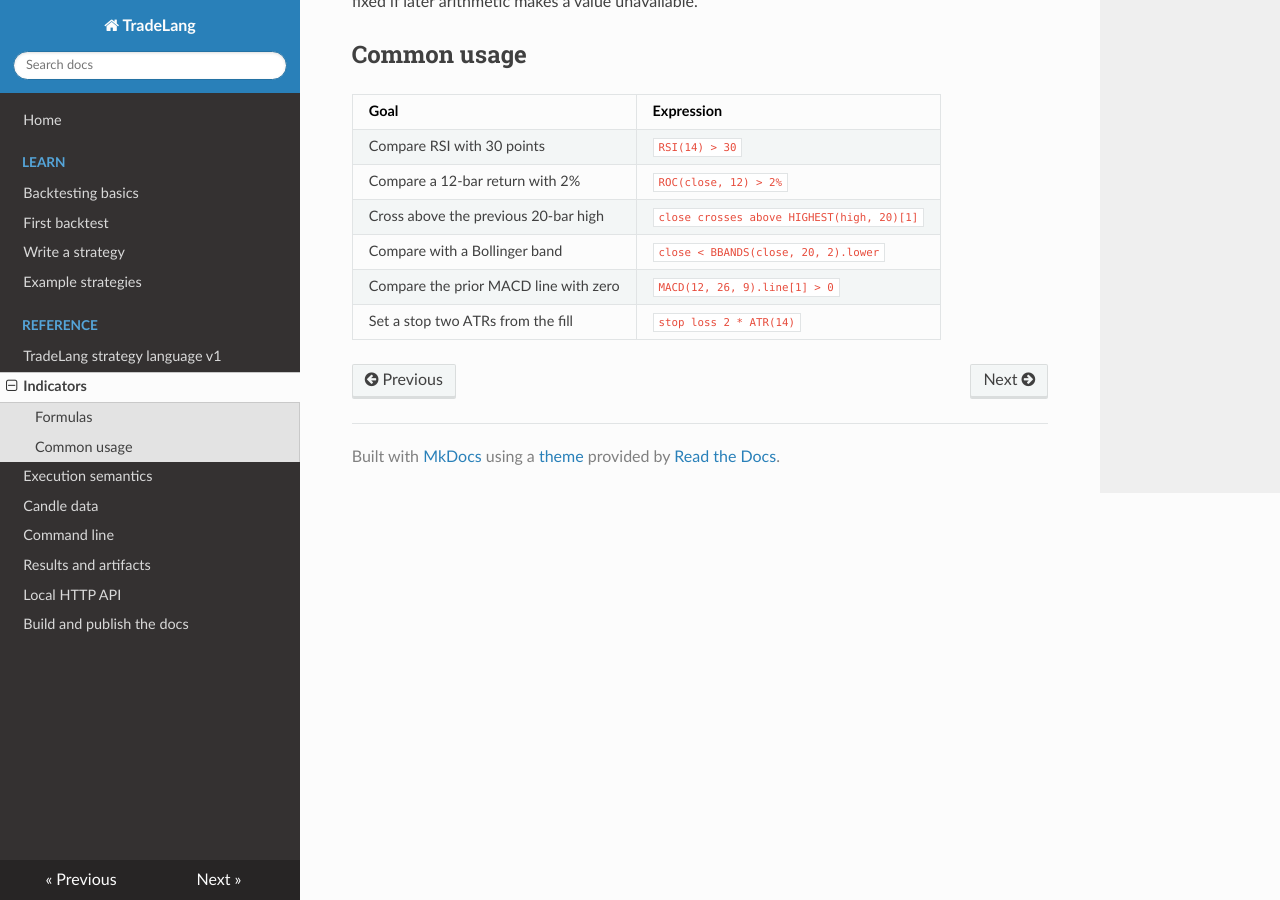
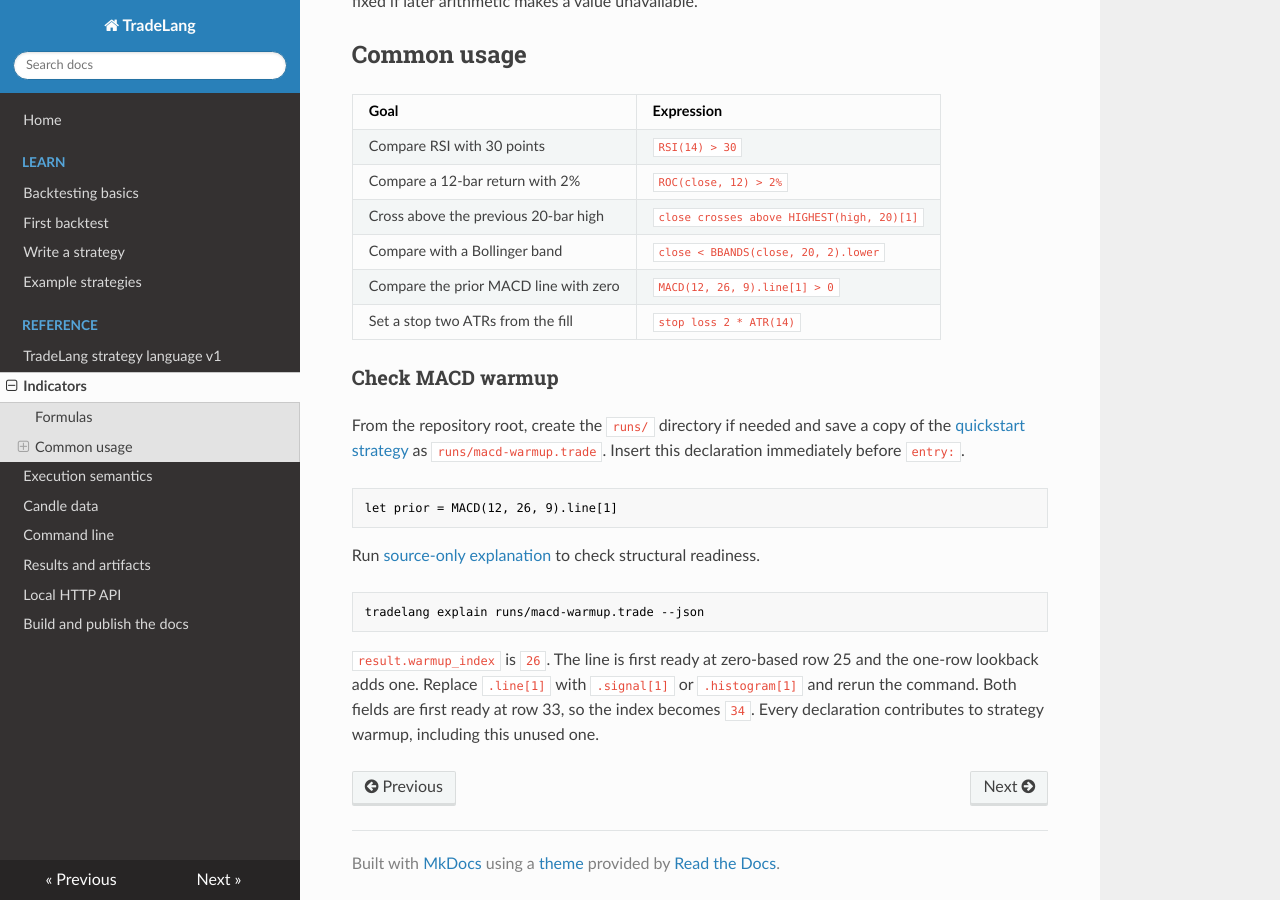
Before and after one commit to alwank/TradeLang, an MkDocs documentation site: the page built from docs/indicators.md, in a window 1280 px wide and 900 px high, scrolled down 1688 px. Built offline with MkDocs 1.6.1, drawn with Linux system fonts in a browser that asks for light colours.

Commit message:
Clarify TradeLang v1 behavior in Read the Docs

````diff
--- a/docs/indicators.md
+++ b/docs/indicators.md
@@ -43,3 +43,19 @@ SMA and EMA default to `close` when called with one argument. RSI and MACD alway
 | Compare with a Bollinger band | `close < BBANDS(close, 20, 2).lower` |
 | Compare the prior MACD line with zero | `MACD(12, 26, 9).line[1] > 0` |
 | Set a stop two ATRs from the fill | `stop loss 2 * ATR(14)` |
+
+### Check MACD warmup
+
+From the repository root, create the `runs/` directory if needed and save a copy of the [quickstart strategy](fixtures/core.trade) as `runs/macd-warmup.trade`. Insert this declaration immediately before `entry:`.
+
+```text
+let prior = MACD(12, 26, 9).line[1]
+```
+
+Run [source-only explanation](cli.md#explain) to check structural readiness.
+
+```sh
+tradelang explain runs/macd-warmup.trade --json
+```
+
+`result.warmup_index` is `26`. The line is first ready at zero-based row 25 and the one-row lookback adds one. Replace `.line[1]` with `.signal[1]` or `.histogram[1]` and rerun the command. Both fields are first ready at row 33, so the index becomes `34`. Every declaration contributes to strategy warmup, including this unused one.
````
Also changed, not shown: CONTRIBUTING.md (+2 -0 lines), docs/cli.md (+2 -2 lines), docs/language-spec.md (+1 -1 lines), docs/results.md (+3 -1 lines).
